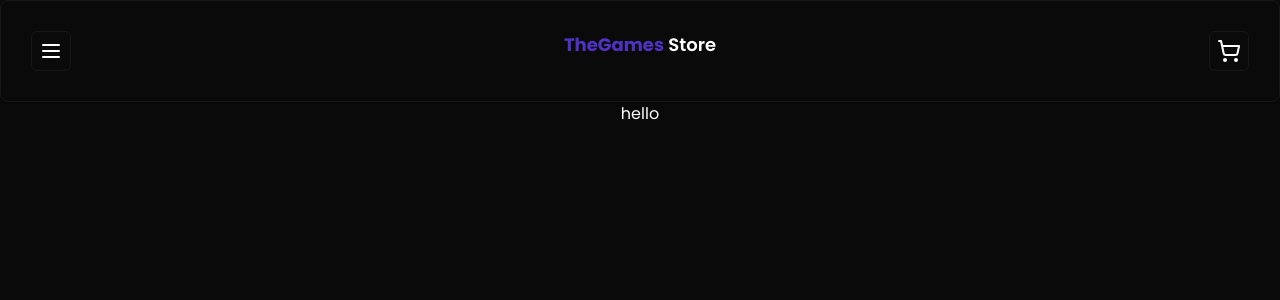
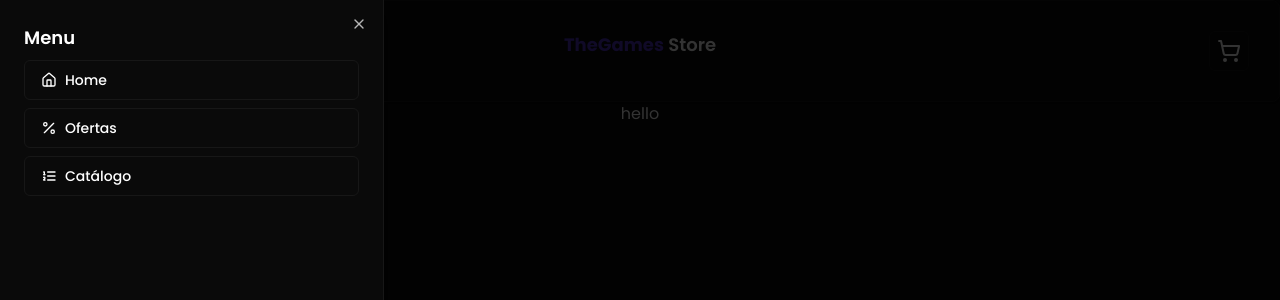
Before and after one commit to gabrielpriegoo/gaming-store, a React (Vite) app: page / in a window 1280 px wide. Both pictures are taken after a click on the button 51 px from the left and 51 px from the top of the page. Shown: the top 300 px of the page. Built offline with nearby package versions, Linux system fonts and the light colour scheme.

Commit message:
feat: add components side menu, implemented side menu buttons

```diff
--- a/src/components/ui/header.jsx
+++ b/src/components/ui/header.jsx
@@ -1,14 +1,28 @@
-import { MenuIcon, ShoppingCartIcon } from "lucide-react";
+import { HomeIcon, ListOrderedIcon, MenuIcon, PercentIcon, ShoppingCartIcon } from "lucide-react";
 import { Button } from "./button";
 import { Card } from "./card";
+import { Sheet, SheetContent, SheetHeader, SheetTrigger } from "./sheet";
 
 const Header = () => {
   return (
     <Card className="flex justify-between p-[1.875rem]">
+     <Sheet>
+      <SheetTrigger asChild>
       <Button size="icon" variant="outline">
         <MenuIcon />
       </Button>
-      <h1 className="text-lg font-semibold"> <span className="text-primary font-bold">TheGames</span> Store</h1>
+      </SheetTrigger>
+
+      <SheetContent side="left">
+        <SheetHeader className="text-left text-lg font-semibold">Menu</SheetHeader>
+        <div className="mt-2 flex flex-col gap-2">
+          <Button variant="outline" className="w-full justify-start gap-2"><HomeIcon size={16} />Home</Button>
+          <Button variant="outline" className="w-full justify-start gap-2"><PercentIcon size={16} />Ofertas</Button>
+          <Button variant="outline" className="w-full justify-start gap-2"><ListOrderedIcon size={16} />Catálogo</Button>
+        </div>
+      </SheetContent>
+     </Sheet>
+      <h1 className="text-lg font-semibold"><span className="text-primary font-bold">TheGames</span> Store</h1>
       <Button size="icon" variant="outline">
         <ShoppingCartIcon />
       </Button>
--- /dev/null
+++ b/src/components/ui/sheet.jsx
@@ -0,0 +1,109 @@
+"use client";
+import * as React from "react"
+import * as SheetPrimitive from "@radix-ui/react-dialog"
+import { cva } from "class-variance-authority";
+import { X } from "lucide-react"
+
+import { cn } from "@/lib/utils"
+
+const Sheet = SheetPrimitive.Root
+
+const SheetTrigger = SheetPrimitive.Trigger
+
+const SheetClose = SheetPrimitive.Close
+
+const SheetPortal = SheetPrimitive.Portal
+
+const SheetOverlay = React.forwardRef(({ className, ...props }, ref) => (
+  <SheetPrimitive.Overlay
+    className={cn(
+      "fixed inset-0 z-50 bg-black/80  data-[state=open]:animate-in data-[state=closed]:animate-out data-[state=closed]:fade-out-0 data-[state=open]:fade-in-0",
+      className
+    )}
+    {...props}
+    ref={ref} />
+))
+SheetOverlay.displayName = SheetPrimitive.Overlay.displayName
+
+const sheetVariants = cva(
+  "fixed z-50 gap-4 bg-background p-6 shadow-lg transition ease-in-out data-[state=open]:animate-in data-[state=closed]:animate-out data-[state=closed]:duration-300 data-[state=open]:duration-500",
+  {
+    variants: {
+      side: {
+        top: "inset-x-0 top-0 border-b data-[state=closed]:slide-out-to-top data-[state=open]:slide-in-from-top",
+        bottom:
+          "inset-x-0 bottom-0 border-t data-[state=closed]:slide-out-to-bottom data-[state=open]:slide-in-from-bottom",
+        left: "inset-y-0 left-0 h-full w-3/4 border-r data-[state=closed]:slide-out-to-left data-[state=open]:slide-in-from-left sm:max-w-sm",
+        right:
+          "inset-y-0 right-0 h-full w-3/4  border-l data-[state=closed]:slide-out-to-right data-[state=open]:slide-in-from-right sm:max-w-sm",
+      },
+    },
+    defaultVariants: {
+      side: "right",
+    },
+  }
+)
+
+const SheetContent = React.forwardRef(({ side = "right", className, children, ...props }, ref) => (
+  <SheetPortal>
+    <SheetOverlay />
+    <SheetPrimitive.Content ref={ref} className={cn(sheetVariants({ side }), className)} {...props}>
+      {children}
+      <SheetPrimitive.Close
+        className="absolute right-4 top-4 rounded-sm opacity-70 ring-offset-background transition-opacity hover:opacity-100 focus:outline-none focus:ring-2 focus:ring-ring focus:ring-offset-2 disabled:pointer-events-none data-[state=open]:bg-secondary">
+        <X className="h-4 w-4" />
+        <span className="sr-only">Close</span>
+      </SheetPrimitive.Close>
+    </SheetPrimitive.Content>
+  </SheetPortal>
+))
+SheetContent.displayName = SheetPrimitive.Content.displayName
+
+const SheetHeader = ({
+  className,
+  ...props
+}) => (
+  <div
+    className={cn("flex flex-col space-y-2 text-center sm:text-left", className)}
+    {...props} />
+)
+SheetHeader.displayName = "SheetHeader"
+
+const SheetFooter = ({
+  className,
+  ...props
+}) => (
+  <div
+    className={cn("flex flex-col-reverse sm:flex-row sm:justify-end sm:space-x-2", className)}
+    {...props} />
+)
+SheetFooter.displayName = "SheetFooter"
+
+const SheetTitle = React.forwardRef(({ className, ...props }, ref) => (
+  <SheetPrimitive.Title
+    ref={ref}
+    className={cn("text-lg font-semibold text-foreground", className)}
+    {...props} />
+))
+SheetTitle.displayName = SheetPrimitive.Title.displayName
+
+const SheetDescription = React.forwardRef(({ className, ...props }, ref) => (
+  <SheetPrimitive.Description
+    ref={ref}
+    className={cn("text-sm text-muted-foreground", className)}
+    {...props} />
+))
+SheetDescription.displayName = SheetPrimitive.Description.displayName
+
+export {
+  Sheet,
+  SheetPortal,
+  SheetOverlay,
+  SheetTrigger,
+  SheetClose,
+  SheetContent,
+  SheetHeader,
+  SheetFooter,
+  SheetTitle,
+  SheetDescription,
+}
```
